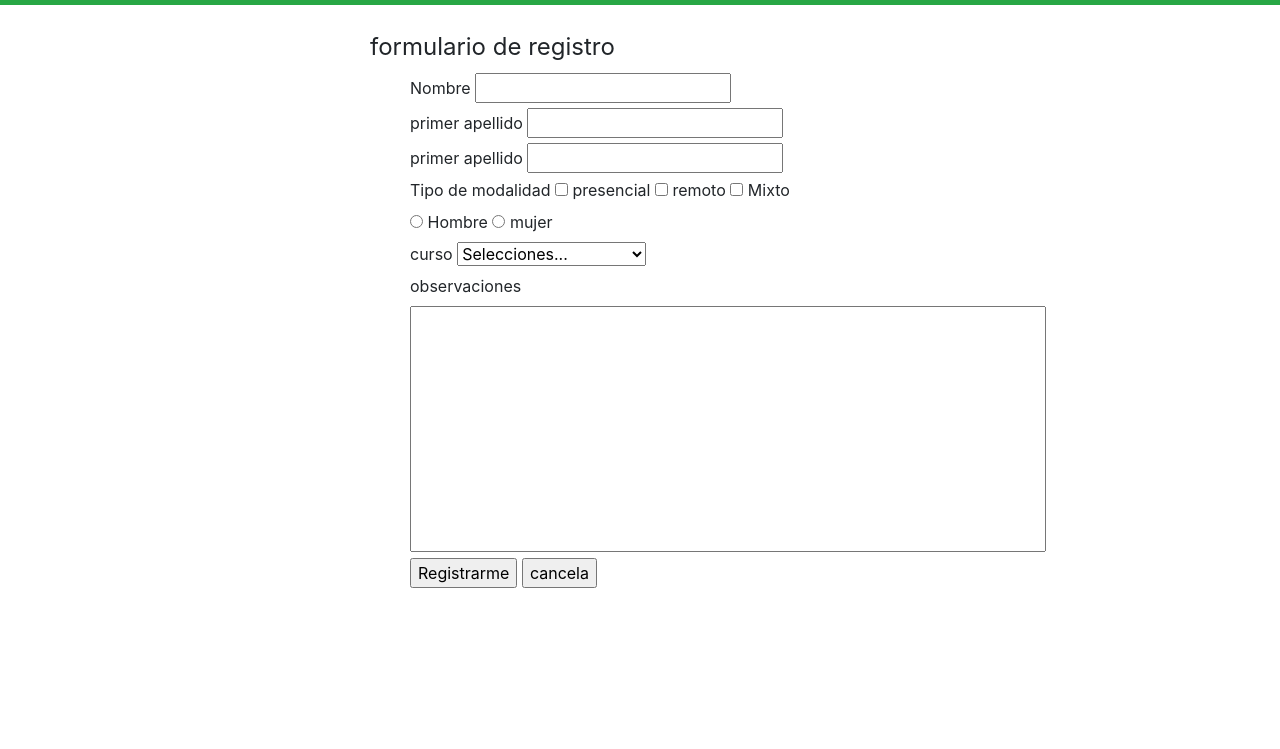
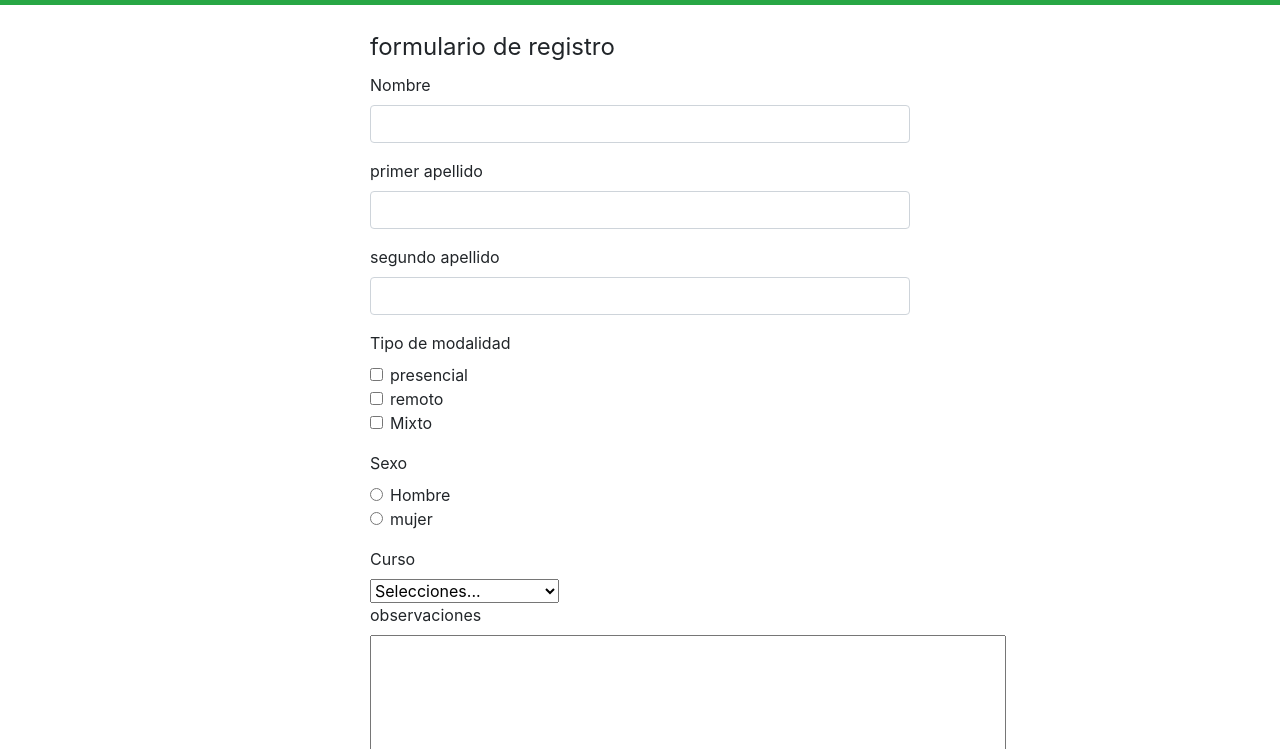
Before and after one commit to Bryaml/aweb.2.cuross, a plain HTML site: page registrame.html in a window 1280 px wide. Shown: the part 51-800 px from the top of the page. Drawn offline with nearby package versions, Linux system fonts and the light colour scheme.

Commit message:
RegistrameBoostrap

```diff
--- a/registrame.html
+++ b/registrame.html
@@ -47,64 +47,131 @@
            <fieldset>
              <legend> formulario de registro</legend>
 
-             <form action="" method="POST">
-               <ul style="list-style: none">
-                 <li>
-                   <label for="nombre">Nombre</label>
-                   <input type="text" name="nombre">
-                 </li>
+             <form action="http://127.0.0.1:5500/aweb.2.curso/aweb.20203.cursos/registrame.html" method="POST">
 
-                 <li>
-                  <label for="primerApellido">primer apellido</label>
-                  <input type="text" name="primerApellido">
-                </li>
+              <div class="form-group">
+                <label for="nombre">Nombre</label>
+                   <input class="form-control" type="text" name="nombre">
+               </div>
+               <div class="form-group">
+                <label for="primerApellido">primer apellido</label>
+                <input class="form-control" type="text" name="primerApellido" id="primerApellido" >
+               </div>
+               <div class="form-group">
+                <label for="segundoApellido">segundo apellido</label>
+                <input class="form-control" type="text" name="segundoApellido" id="segundoApellido" >
+
+               </div>
+
+               <div class="form-group">
+                <label for="#">Tipo de modalidad</label>
+
+                <div class="form-check">
+                  <input class="form-check-input" type="checkbox" id="presencial" value="presencial">
+                  <label class="form-check-label" for="presencial">presencial</label value="presencial">
+
+
+                 </div>
+
+                 <div>
+                   <div class="form-check">
+                    <input class="form-check-input" type="checkbox" id="remoto" value="remoto">
+                    <label class="form-check-label" for="remoto">remoto</label value="remoto" >
+                   </div>
+                 </div>
+
+                 <div>
+                   <div class="form-check">
+                    <input class="form-check-input" type="checkbox" id="mixto" value="mixto">
+                    <label class="form-check-label" for="mixto">Mixto</label value="mixto">
+
+                   </div>
+                 </div>
+
+
+               </div>
+
+
+
+
+               <div class="form-group">
+                <label for="#">Sexo</label>
+                 <div class="form-check">
+                <input class="form-check-input" type="radio" name="sexo" id="hombre" value="hombre">
+                <label class="form-check-label" for="hombre">Hombre</label>
+
+              </div>
+
+              <div class="form-check">
+                <input class="form-check-input" type="radio" name="sexo" id="mujer" value="mujer">
+                  <label class="form-check-label" for="mujer">mujer</label>
+              </div>
+
+               </div>
+
+               <div class="form-group">
+
+
+                <label for="curso">Curso</label>
+                <div>
+                <select name="curso" id="curso">
+                  <option value="0">Selecciones...</option>
+                  <option value="1">Creatividad y diseño</option>
+                  <option value="2">Database system</option>
+                  <option value="3">Aplicaciones</option>
+                  <option value="4">Finanzas corporativas</option>
+                </div>
+
+                </select>
+
+
+               </div>
+
+               <div class="form-group">
+
+                <div>
+                  <label for="observaciones">observaciones</label>
+                  <br>
+                 <textarea style="resize: none" name="observaciones" id="observaciones" cols="60" rows="10">
+                 </textarea>
+
+                </div>
+                <input type="submit" value="Registrarme" name="registrarme">
+                    <input  type="reset" value="cancela" name="reset" id="reset">
+
+                <div>
+
+                </div>
+
+
+               </div>
+
+
+
+              <ul style="list-style: none">
+
                 <li>
-                  <label for="segundoPrimer">primer apellido</label>
-                  <input type="text" name="segundoApellido">
-                </li>
-                <li>
-                  <label for="#">Tipo de modalidad</label>
-                  <input type="checkbox" id="presencial" value="presencial">
-                  <label for="presencial">presencial</label>
 
-                  <input type="checkbox" id="remoto" value="remoto">
-                  <label for="remoto">remoto</label>
 
-                  <input type="checkbox" id="mixto" value="mixto">
-                  <label for="mixto">Mixto</label>
+
+
                 </li>
 
                 <li>
-                  <input type="radio" name="sexo" id="hombre" value="hombre">
-                  <label for="hombre">Hombre</label>
 
 
-                  <input type="radio" name="sexo" id="mujer" value="mujer">
-                  <label for="mujer">mujer</label>
+
 
                   <li>
-                    <label for="curso">curso</label>
-                    <select name="curso" id="curso">
-                      <option value="0">Selecciones...</option>
-                      <option value="1">Creatividad y diseño</option>
-                      <option value="2">Database system</option>
-                      <option value="3">Aplicaciones</option>
-                      <option value="4">Finanzas corporativas</option>
 
-
-                    </select>
                   </li>
 
                   <li>
-                    <label for="observaciones">observaciones</label>
-                     <br>
-                    <textarea style="resize: none" name="observaciones" id="observaciones" cols="60" rows="10">
-                    </textarea>
+
                   </li>
 
                   <li>
-                    <input type="submit" value="Registrarme" name="registrarme">
-                    <input type="reset" value="cancela" name="reset" id="reset">
+
                   </li>
 
 
```
